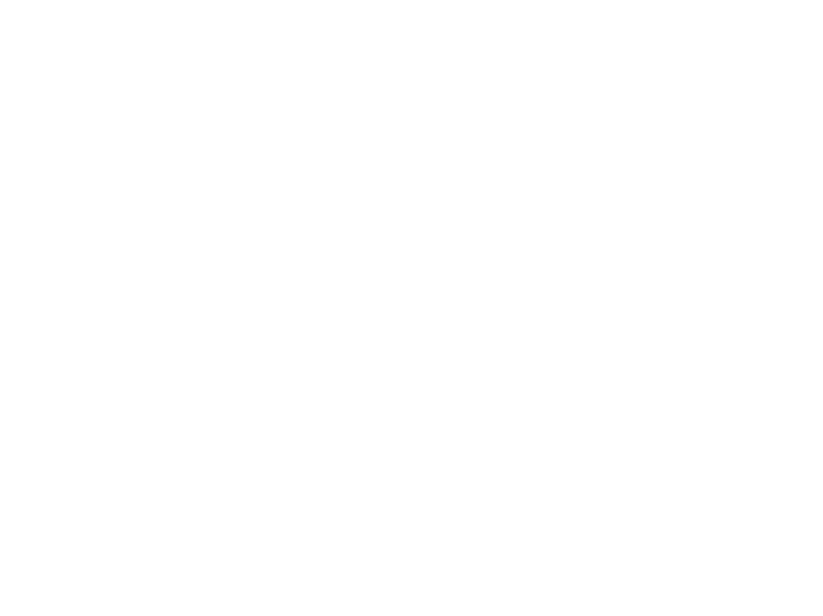
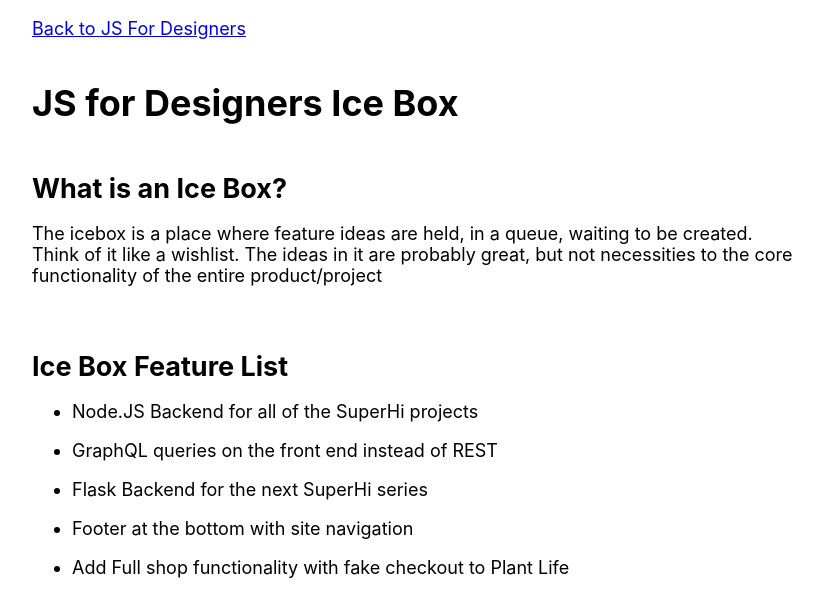
Before and after one commit to gideonibemerejr/ajax-and-apis, a React (Create React App) app: page /icebox in a window 1280 px wide. Shown: the top 616 px of the page, without its empty margins (224-1047 px from the left). Built offline with nearby package versions, Linux system fonts and the light colour scheme.

Commit message:
Add IceBox

```diff
--- a/src/App.js
+++ b/src/App.js
@@ -3,7 +3,7 @@
 
 // TODO: import IceBox, DesignKnowledge, CoinPrice, Uova, UnsplashSearch, Figure, Instafeed, PitchforkScraper, MinimalTwitter
 
-import { HomePage } from './Pages'
+import { HomePage, IceBox } from './Pages'
 
 function App() {
   return (
@@ -11,7 +11,10 @@
       <Switch>
         {/* Route to Home Page */}
         <Route exact path='/' component={HomePage} />
+
         {/* Route to Ice Box */}
+        <Route path='/icebox' component={IceBox} />
+
         {/* Route to Design Knowledge */}
         {/* Route to Coin Price */}
         {/* Route to Uova */}
--- /dev/null
+++ b/src/Pages/IceBox/IceBox.module.css
@@ -0,0 +1,39 @@
+div.icebox,
+div.icebox main,
+div.icebox header {
+  display: flex;
+}
+
+div.icebox {
+  justify-content: center;
+  height: 100%;
+
+  font-size: calc(10px + 1vmin);
+}
+
+div.icebox h1,
+div.icebox section {
+  margin-bottom: 1.5rem;
+}
+
+div.icebox h2 {
+  margin-bottom: 0.5rem;
+}
+div.icebox main {
+  flex-direction: column;
+  max-width: 768px;
+}
+div.icebox header {
+  flex-direction: column;
+}
+div.icebox nav ul {
+  list-style: none;
+
+  padding: 0;
+}
+div.icebox nav ul a {
+  display: inline-block;
+}
+div.icebox section ul {
+  margin-top: 0;
+}
--- /dev/null
+++ b/src/Pages/IceBox/index.jsx
@@ -0,0 +1,58 @@
+import React from 'react'
+import { Link } from 'react-router-dom'
+import styles from './IceBox.module.css'
+
+const IceBox = () => {
+  return (
+    <div className={styles.icebox}>
+      <main>
+        <header>
+          <nav>
+            <ul>
+              <li>
+                <Link to='/'>Back to JS For Designers</Link>
+              </li>
+            </ul>
+          </nav>
+          <h1>JS for Designers Ice Box</h1>
+          <section>
+            <article>
+              <h2>What is an Ice Box?</h2>
+              <p>
+                The icebox is a place where feature ideas are held, in a queue,
+                waiting to be created. Think of it like a wishlist. The ideas in
+                it are probably great, but not necessities to the core
+                functionality of the entire product/project
+              </p>
+            </article>
+          </section>
+        </header>
+
+        <section>
+          <h2>Ice Box Feature List</h2>
+          <ul>
+            <li>
+              <p>Node.JS Backend for all of the SuperHi projects</p>
+            </li>
+            <li>
+              <p>GraphQL queries on the front end instead of REST</p>
+            </li>
+            <li>
+              <p>Flask Backend for the next SuperHi series</p>
+            </li>
+            <li>
+              <p>Footer at the bottom with site navigation</p>
+            </li>
+            <li>
+              <p>
+                Add Full shop functionality with fake checkout to Plant Life
+              </p>
+            </li>
+          </ul>
+        </section>
+      </main>
+    </div>
+  )
+}
+
+export default IceBox
--- a/src/Pages/index.js
+++ b/src/Pages/index.js
@@ -1,3 +1,4 @@
 import HomePage from './HomePage'
+import IceBox from './IceBox'
 
-export { HomePage }
+export { HomePage, IceBox }
```
